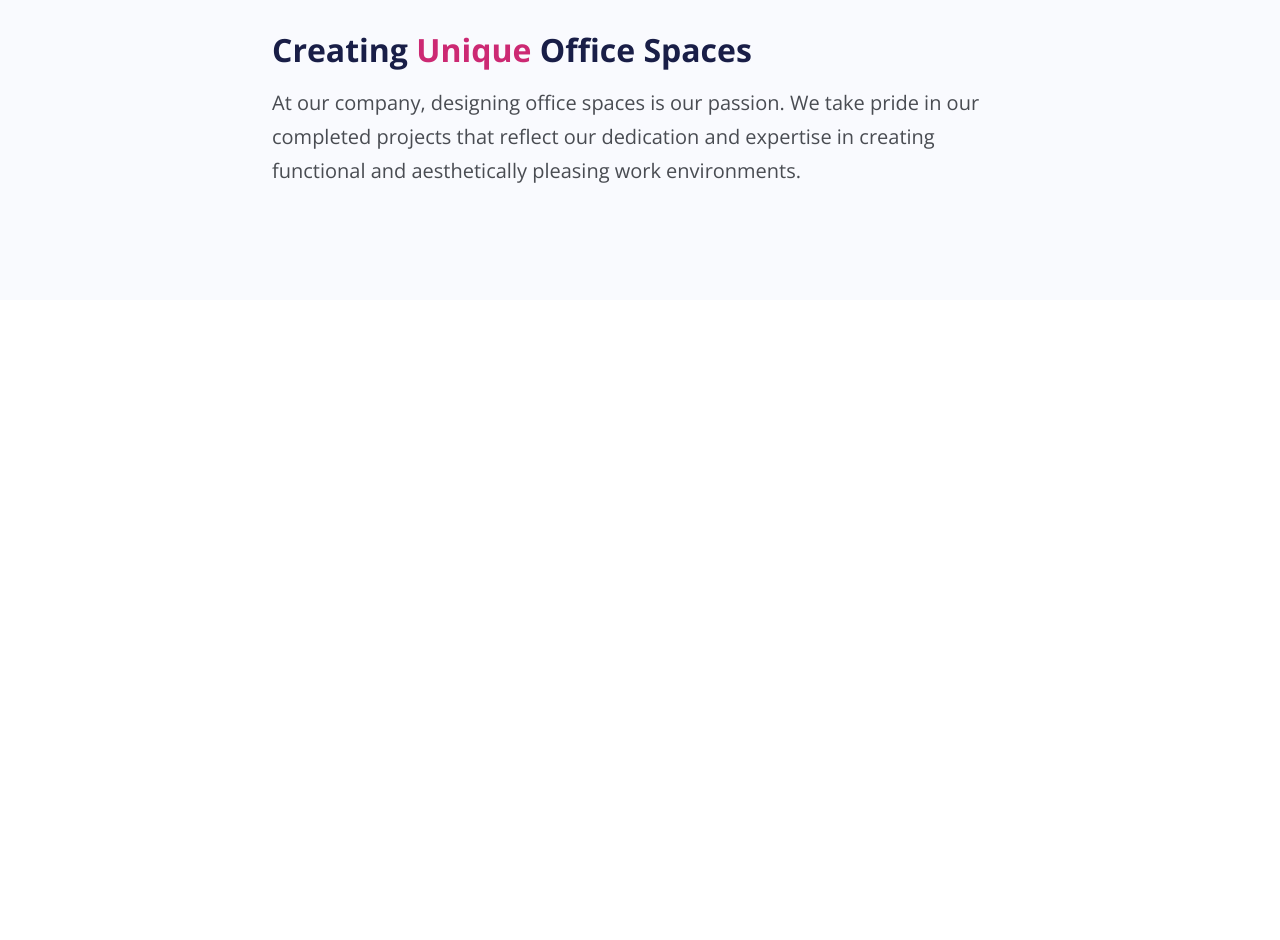
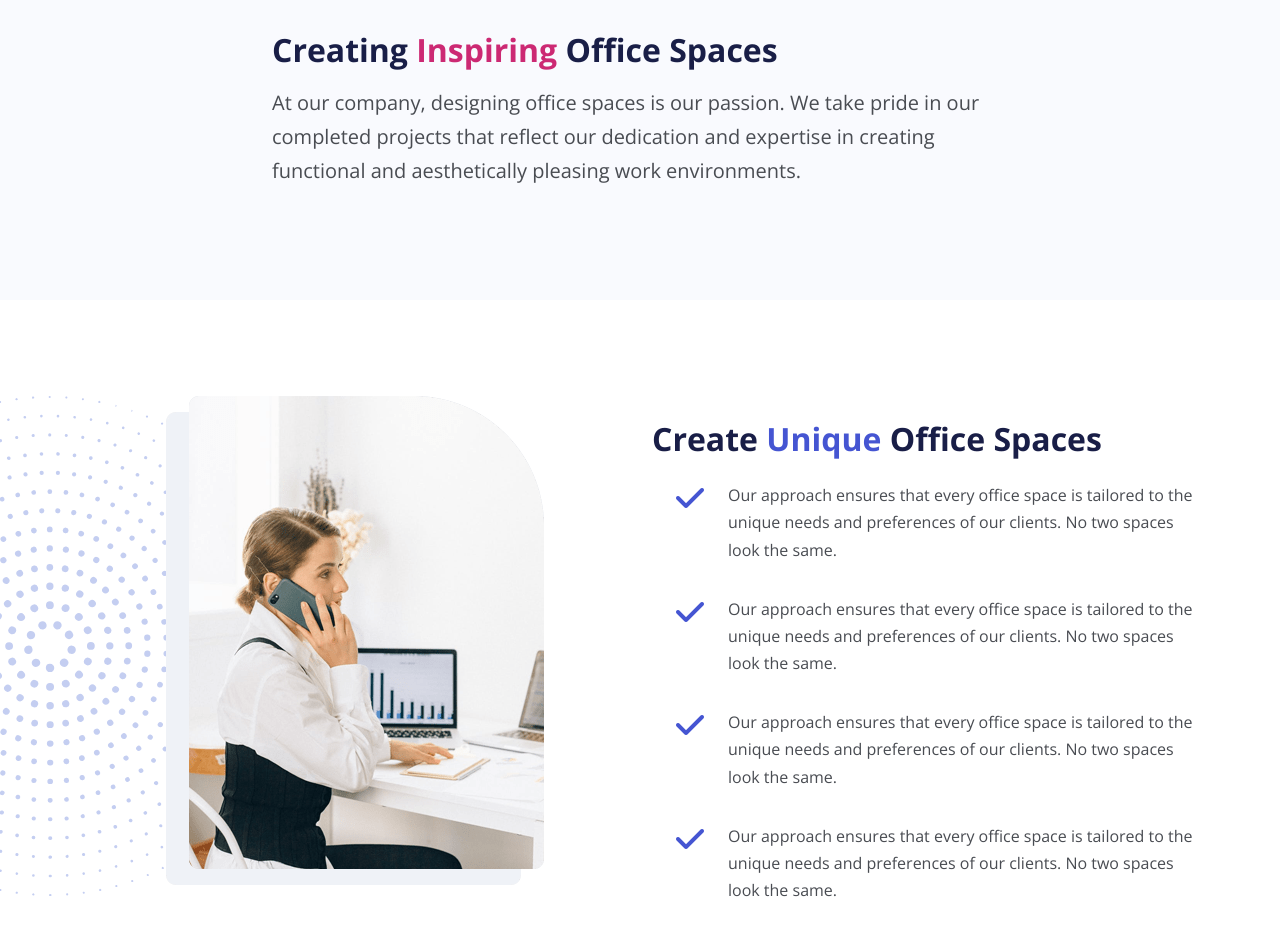
Before and after one commit to nataliestorozhuk/yavin-website, a website: page index.html in a window 1280 px wide. Shown: the part 1148-2088 px from the top of the page. Before the commit the page ends 1448 px from the top, so only its background shows below. Drawn offline with nearby package versions, Linux system fonts and the light colour scheme; files that its build step writes are made by us from their sources.

Commit message:
added details one section and styles to it

```diff
--- a/index.html
+++ b/index.html
@@ -129,9 +129,10 @@
     <section id="intoduction" class="intro bg-light py-6">
       <div class="container">
         <div class="row">
-          <div class="col-md-8 offset-md-2" text-center>
+          <div class="col-lg-8 offset-md-2" text-center>
             <h2>
-              Creating <span class="text-secondary">Unique</span> Office Spaces
+              Creating <span class="text-secondary">Inspiring</span> Office
+              Spaces
             </h2>
             <p class="fs-5">
               At our company, designing office spaces is our passion. We take
@@ -144,6 +145,68 @@
       </div>
     </section>
 
+    <!-- Details 1 -->
+    <section
+      id="details"
+      class="details position-relative my-6 overflow-hidden"
+    >
+      <img
+        src="images/decoration-star.svg"
+        alt=""
+        class="decoration-star position-absolute"
+      />
+      <div class="container position-relative z-3">
+        <div class="row">
+          <div class="col-lg-6">
+            <div class="image-container d-flex justify-content-center">
+              <img src="images/details-1.png" alt="" class="img-fluid" />
+            </div>
+          </div>
+          <div class="col-lg-6">
+            <div class="mt-4">
+              <h2 class="mb-4">
+                Create <span class="text-primary">Unique</span> Office Spaces
+              </h2>
+              <ul class="list-unstyled">
+                <li class="d-flex mb-3">
+                  <i class="fas fa-check text-primary fa-2x mx-4"></i>
+                  <p>
+                    Our approach ensures that every office space is tailored to
+                    the unique needs and preferences of our clients. No two
+                    spaces look the same.
+                  </p>
+                </li>
+                <li class="d-flex mb-3">
+                  <i class="fas fa-check text-primary fa-2x mx-4"></i>
+                  <p>
+                    Our approach ensures that every office space is tailored to
+                    the unique needs and preferences of our clients. No two
+                    spaces look the same.
+                  </p>
+                </li>
+                <li class="d-flex mb-3">
+                  <i class="fas fa-check text-primary fa-2x mx-4"></i>
+                  <p>
+                    Our approach ensures that every office space is tailored to
+                    the unique needs and preferences of our clients. No two
+                    spaces look the same.
+                  </p>
+                </li>
+                <li class="d-flex mb-3">
+                  <i class="fas fa-check text-primary fa-2x mx-4"></i>
+                  <p>
+                    Our approach ensures that every office space is tailored to
+                    the unique needs and preferences of our clients. No two
+                    spaces look the same.
+                  </p>
+                </li>
+              </ul>
+            </div>
+          </div>
+        </div>
+      </div>
+    </section>
+
     <script src="js/bootstrap.bundle.min.js"></script>
     <script src="js/script.js"></script>
   </body>
--- a/scss/styles.scss
+++ b/scss/styles.scss
@@ -34,6 +34,13 @@
     background: #fff;
     opacity: 0.9;
     box-shadow: 0 0 10px rgba(0, 0, 0, 0.5);
+}
+
+.details .decoration-star{
+
+    left: -200px;
+    width: 500px;
+
 }
 
 @media (max-width: 992px) {
```
